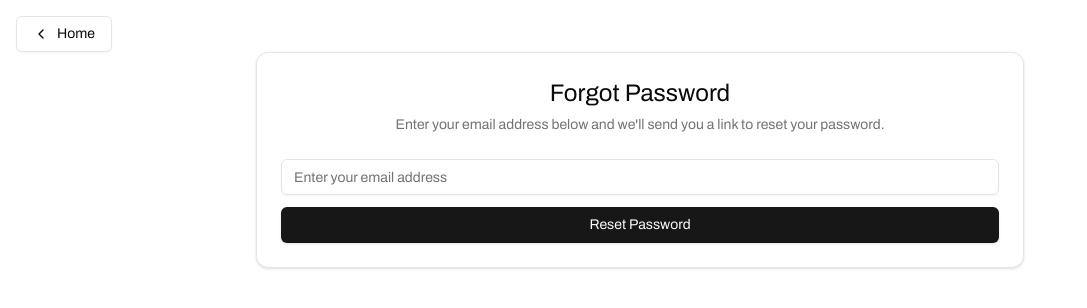
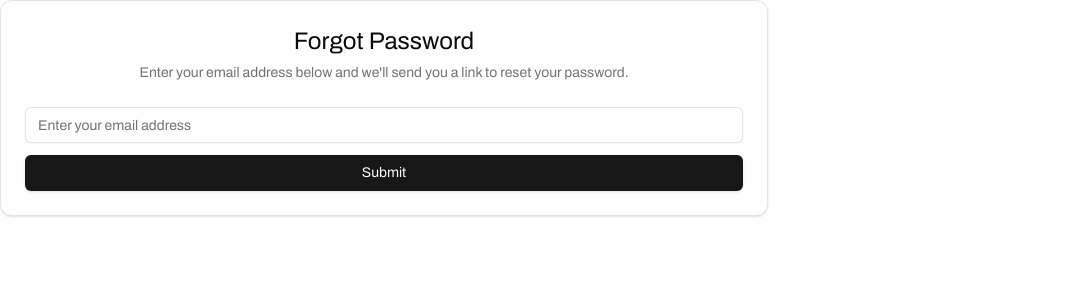
Before and after one commit to wertyaser/cfiction, a Next.js app: page /forgot-password in a window 1280 px wide. Shown: the top 308 px of the page, without its empty margins (0-1087 px from the left). Built offline with nearby package versions, Linux system fonts and the light colour scheme.

Commit message:
REMOVE Returrn to Home Button

```diff
--- a/src/app/(pages)/forgot-password/_forgot.tsx
+++ b/src/app/(pages)/forgot-password/_forgot.tsx
@@ -7,8 +7,6 @@ import {
 } from "@/components/ui/card";
 import { Input } from "@/components/ui/input";
 import { Button } from "@/components/ui/button";
-import Link from "next/link";
-import { ChevronLeft } from "lucide-react";
 import { useActionState, useEffect } from "react";
 import { forgotPassword, EmailState } from "@/actions/validation";
 import { useToast } from "@/hooks/use-toast";
@@ -18,7 +16,7 @@ function SubmitButton() {
   const { pending } = useFormStatus();
   return (
     <Button disabled={pending} type="submit">
-      {pending ? "Sending..." : "Reset Password"}
+      {pending ? "Sending..." : "Submit"}
     </Button>
   );
 }
@@ -53,13 +51,6 @@ export default function ForgotPassword() {
 
   return (
     <div>
-      <Button asChild variant="outline" className="ml-4 mt-4">
-        <Link href="/">
-          <ChevronLeft />
-          Home
-        </Link>
-      </Button>
-      <div className="flex flex-col items-center justify-center gap-16">
       <Card className=" w-full max-w-3xl">
         <CardHeader>
           <h1 className="text-2xl text-center">Forgot Password</h1>
@@ -84,6 +75,5 @@ export default function ForgotPassword() {
         </CardContent>
       </Card>
     </div>
-    </div>
   );
 }
```
Lines whose indentation alone changed are shown as unchanged.
